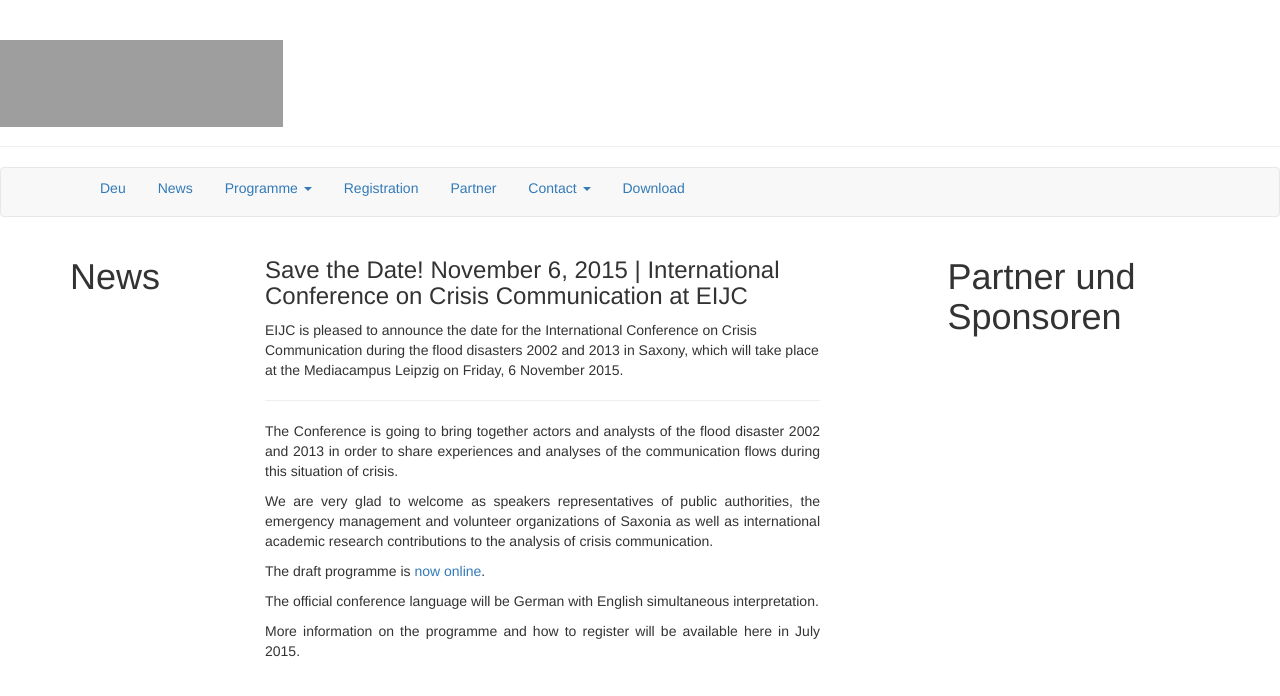
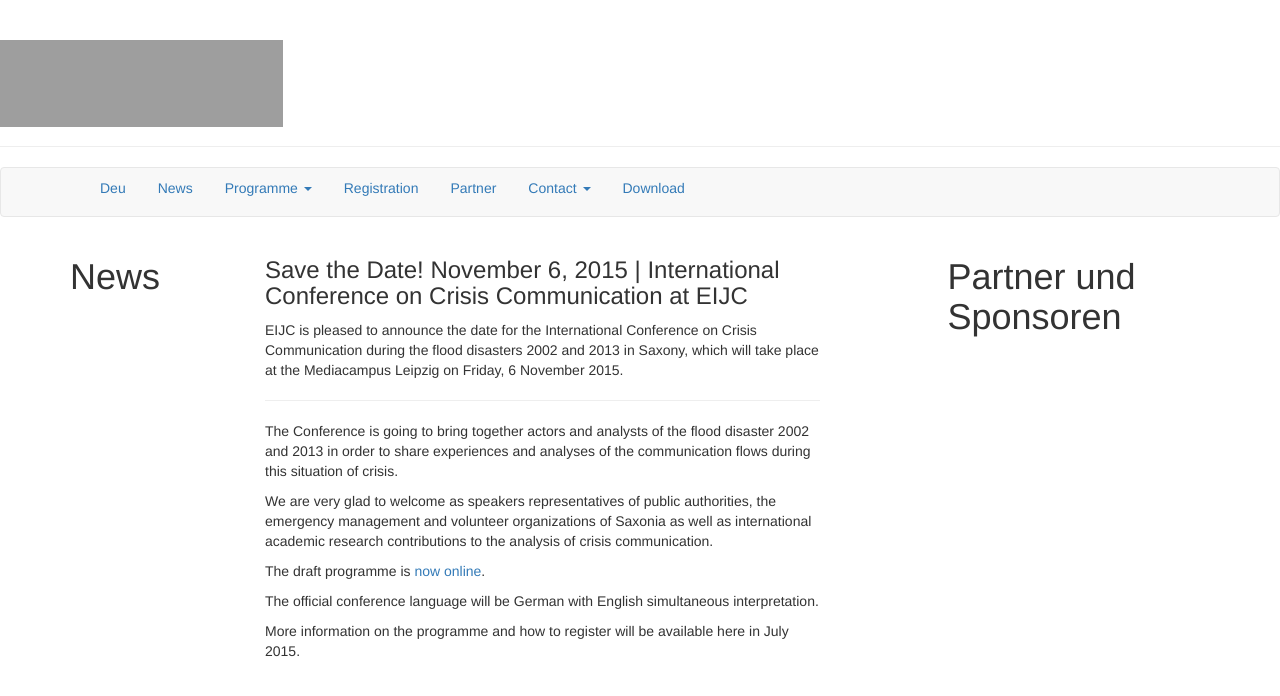
Before and after one commit to susedev/test, a Jekyll site: the page built from conference-communication-floods.html, in a window 1280 px wide. Shown: the top 696 px of the page. Built offline with Jekyll 4.4.1, drawn with Linux system fonts in a browser that asks for light colours; nearby versions of some CDN libraries; grey boxes are pictures that could not be loaded.

Commit message:
Edit from JekyllCMS

```diff
--- a/conference-communication-floods.html
+++ b/conference-communication-floods.html
@@ -7,12 +7,12 @@ language: en
 <p>EIJC is pleased to announce the date for the International Conference on Crisis Communication during the flood disasters 2002 and 2013 in Saxony, which will take place at the Mediacampus Leipzig on Friday, 6 November 2015.</p>
 
 <hr noshade="noshade" size="1" />
-<p style="text-align: justify;">The Conference is going to bring together actors and analysts of the flood disaster 2002 and 2013 in order to share experiences and analyses of the communication flows during this situation of crisis.</p>
+<p>The Conference is going to bring together actors and analysts of the flood disaster 2002 and 2013 in order to share experiences and analyses of the communication flows during this situation of crisis.</p>
 
-<p style="text-align: justify;">We are very glad to welcome as speakers representatives of public authorities, the emergency management and volunteer organizations of Saxonia as well as international academic research contributions to the analysis of crisis communication.</p>
+<p>We are very glad to welcome as speakers representatives of public authorities, the emergency management and volunteer organizations of Saxonia as well as international academic research contributions to the analysis of crisis communication.</p>
 
-<p style="text-align: justify;">The draft programme is<a href="http://eijc.github.io/data/programme.html"> now online</a>.</p>
+<p>The draft programme is<a href="http://eijc.github.io/data/programme.html"> now online</a>.</p>
 
-<p style="text-align: justify;">The official conference language will be German with English simultaneous interpretation.</p>
+<p>The official conference language will be German with English simultaneous interpretation.</p>
 
-<p style="text-align: justify;">More information on the programme and how to register will be available here in July 2015.</p>
+<p>More information on the programme and how to register will be available here in July 2015.</p>
```
